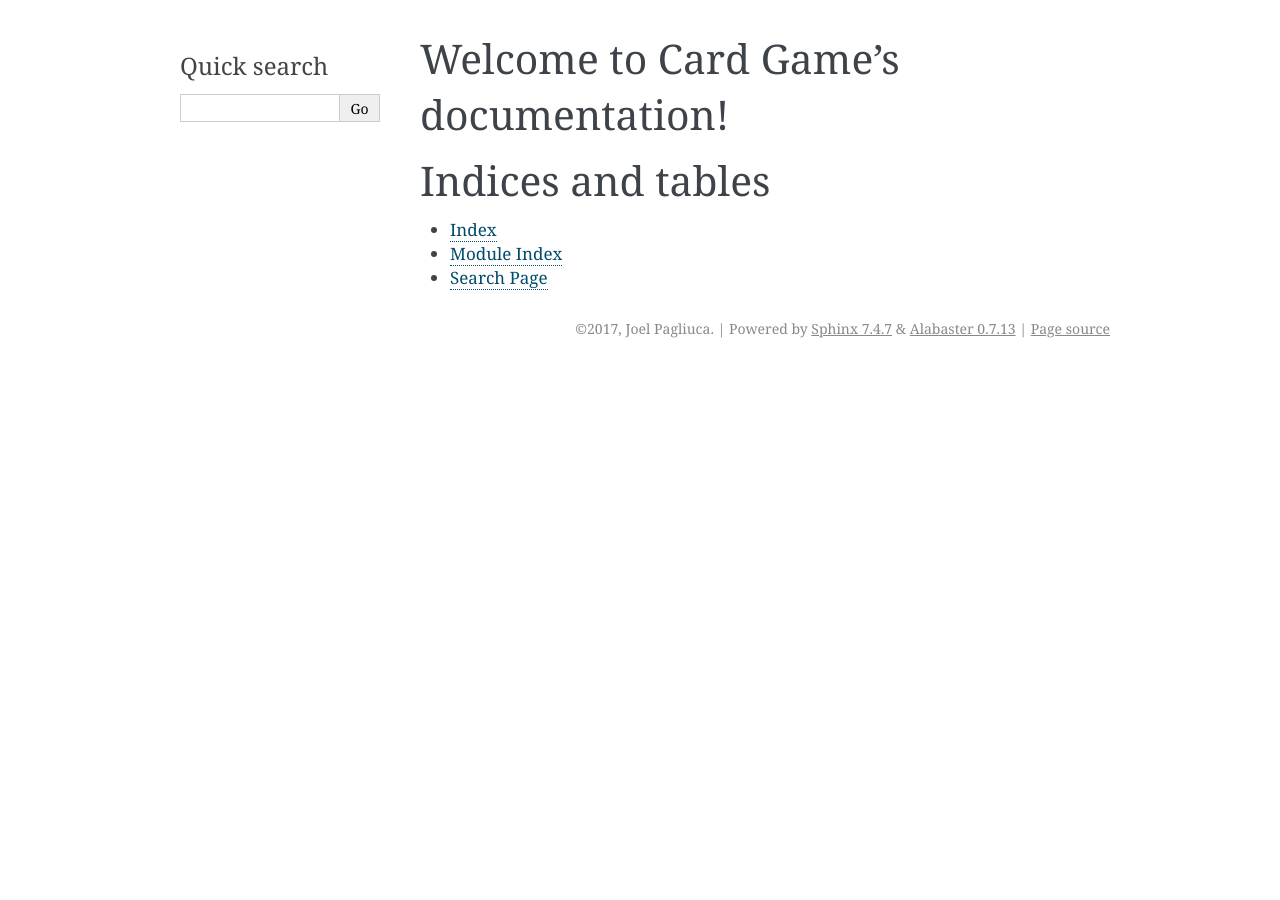
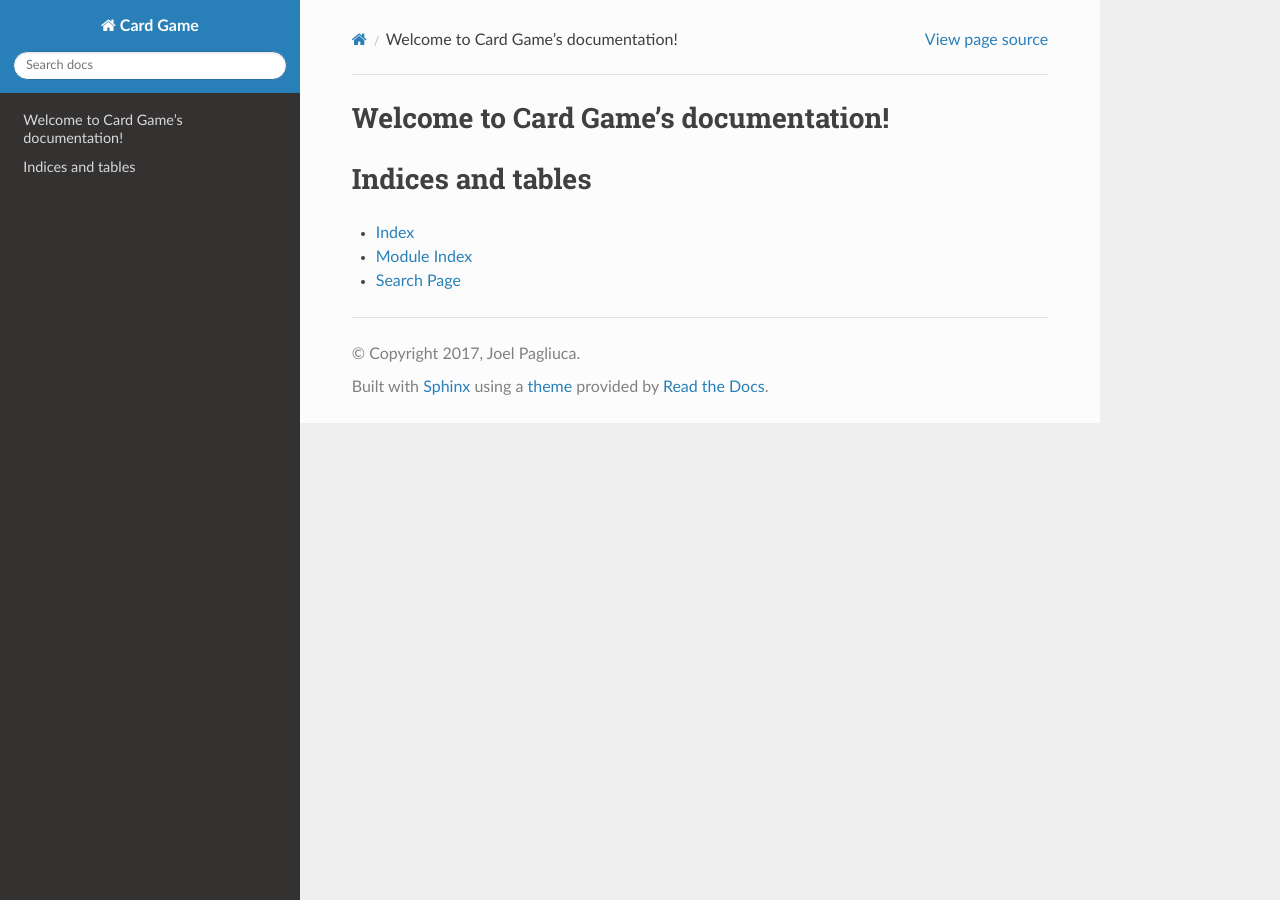
Before and after one commit to JoelPagliuca/Card-Game, a Sphinx documentation site: the page built from docs/source/index.rst, in a window 1280 px wide. Built offline with Sphinx 7.4.7 and the Read the Docs theme 2.0.0, drawn with Linux system fonts in a browser that asks for light colours.

Commit message:
changed theme

```diff
--- a/docs/source/conf.py
+++ b/docs/source/conf.py
@@ -1,7 +1,7 @@
 # -*- coding: utf-8 -*-
 #
 # Card Game documentation build configuration file, created by
-# sphinx-quickstart on Wed Nov 15 10:27:34 2017.
+# sphinx-quickstart on Wed Nov 15 20:30:38 2017.
 #
 # This file is execfile()d with the current directory set to its
 # containing dir.
@@ -16,9 +16,9 @@
 # add these directories to sys.path here. If the directory is relative to the
 # documentation root, use os.path.abspath to make it absolute, like shown here.
 #
-# import os
-# import sys
-# sys.path.insert(0, os.path.abspath('.'))
+import os
+import sys
+sys.path.insert(0, os.path.abspath('..'))
 
 
 # -- General configuration ------------------------------------------------
@@ -83,7 +83,7 @@ todo_include_todos = False
 # The theme to use for HTML and HTML Help pages.  See the documentation for
 # a list of builtin themes.
 #
-html_theme = 'alabaster'
+html_theme = 'sphinx_rtd_theme'
 
 # Theme options are theme-specific and customize the look and feel of a theme
 # further.  For a list of options available for each theme, see the
--- a/docs/source/index.rst
+++ b/docs/source/index.rst
@@ -1,5 +1,5 @@
 .. Card Game documentation master file, created by
-   sphinx-quickstart on Wed Nov 15 10:27:34 2017.
+   sphinx-quickstart on Wed Nov 15 20:30:38 2017.
    You can adapt this file completely to your liking, but it should at least
    contain the root `toctree` directive.
 
```
